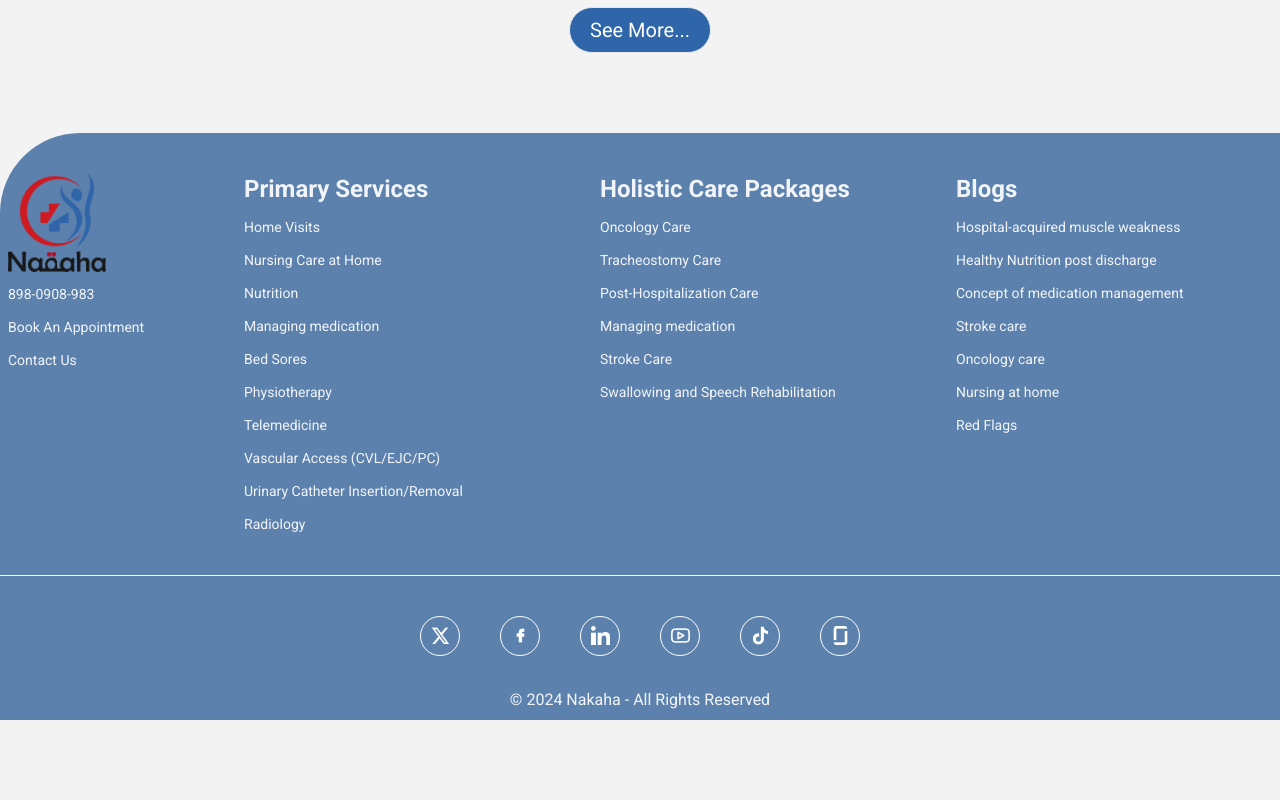
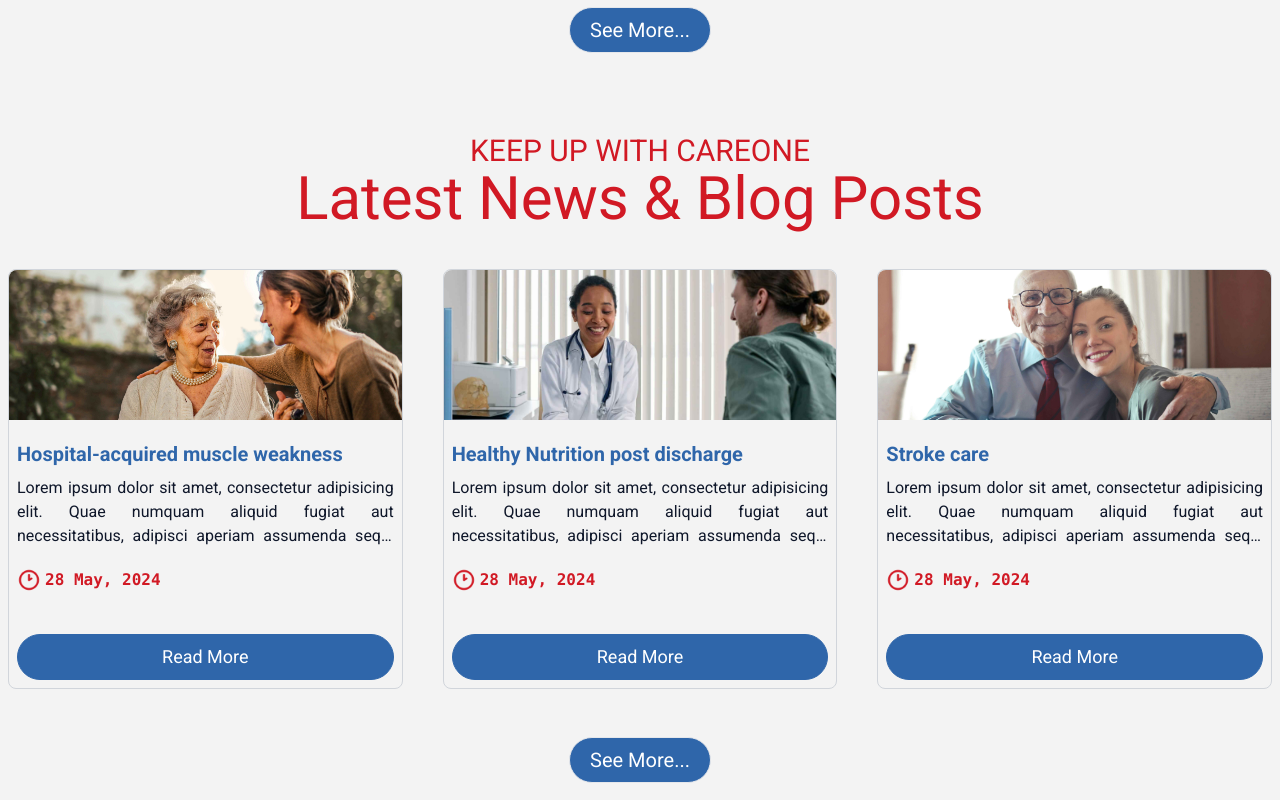
Before and after one commit to AbdurRehman1312/nakaha_website, a React (Vite) app: page / in a window 1280 px wide. Shown: the part 2200-3000 px from the top of the page. Before the commit the page ends 2920 px from the top, so only its background shows below. Built offline with nearby package versions, Linux system fonts and the light colour scheme.

Commit message:
Home page UI

```diff
--- a/src/components/BlogCard.jsx
+++ b/src/components/BlogCard.jsx
@@ -4,7 +4,7 @@ import Button from "./Button";
 import { Link } from "react-router-dom";
 const BlogCard = ({img, name, desc, date, link}) => {
   return (
-    <div className="h-[370px] w-[100%] rounded-lg border border-gray-300 relative">
+    <div className="h-[420px] w-[100%] rounded-lg border border-gray-300 relative">
       <div className="flex flex-col gap-3 ">
         <div className="h-[150px]">
           <img
--- /dev/null
+++ b/src/components/BlogHome.jsx
@@ -0,0 +1,45 @@
+import React from 'react'
+import BlogCard from './BlogCard'
+import { NavLink } from 'react-router-dom';
+import Button from './Button';
+
+const BlogHome = () => {
+    const scrollToTop = () => {
+        window.scrollTo({ top: 0 });
+      };
+  return (
+    <>
+    <section>
+    <div className='text-center font-serif'>
+            <h1 className="text-xl md:text-2xl lg:text-3xl text-secondary">KEEP UP WITH CAREONE</h1>
+            <h1 className="text-4xl md:text-5xl lg:text-6xl text-secondary">Latest News & Blog Posts</h1>
+        </div>
+        <div className='flex flex-col md:flex-row gap-10 py-10'>
+        <BlogCard
+                img="hero2"
+                name="Hospital-acquired muscle weakness"
+                desc="Lorem ipsum dolor sit amet, consectetur adipisicing elit. Quae numquam aliquid fugiat aut necessitatibus, adipisci aperiam assumenda sequi enim, dicta, libero reiciendis hic explicabo eos optio corporis exercitationem accusamus illo!"
+                date="28 May, 2024"
+              />
+         <BlogCard
+                img="hero1"
+                name="Healthy Nutrition post discharge"
+                desc="Lorem ipsum dolor sit amet, consectetur adipisicing elit. Quae numquam aliquid fugiat aut necessitatibus, adipisci aperiam assumenda sequi enim, dicta, libero reiciendis hic explicabo eos optio corporis exercitationem accusamus illo!"
+                date="28 May, 2024"
+              />
+        <BlogCard
+                img="hero3"
+                name="Stroke care"
+                desc="Lorem ipsum dolor sit amet, consectetur adipisicing elit. Quae numquam aliquid fugiat aut necessitatibus, adipisci aperiam assumenda sequi enim, dicta, libero reiciendis hic explicabo eos optio corporis exercitationem accusamus illo!"
+                date="28 May, 2024"
+              />
+        </div>
+        <div className='flex justify-center mt-2 mb-12'>
+          <NavLink to={"/blogs"} onClick={scrollToTop}><Button name='See More...' style="hover:bg-third hover:text-primary hover:border-primary bg-primary text-white border text-xl"/></NavLink>
+        </div>
+    </section>
+    </>
+  )
+}
+
+export default BlogHome
--- a/src/pages/Home.jsx
+++ b/src/pages/Home.jsx
@@ -1,12 +1,14 @@
 import React from 'react'
 import Hero from '../components/Hero'
 import WhatWeOffer from '../components/WhatWeOffer'
+import BlogHome from '../components/BlogHome'
 
 const Home = () => {
   return <>
   <div className='container m-auto px-2'>
   <Hero />
   <WhatWeOffer />
+  <BlogHome />
   </div>
   </>
 }
```
